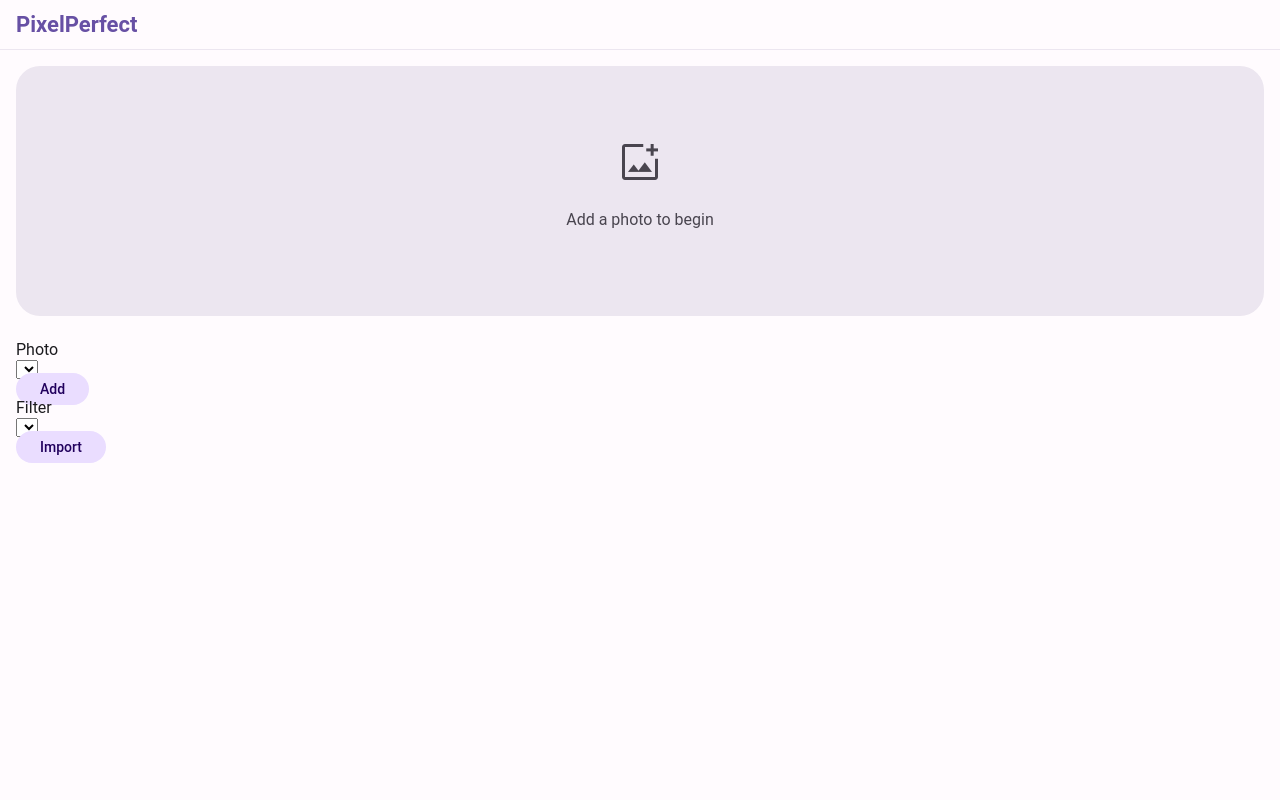
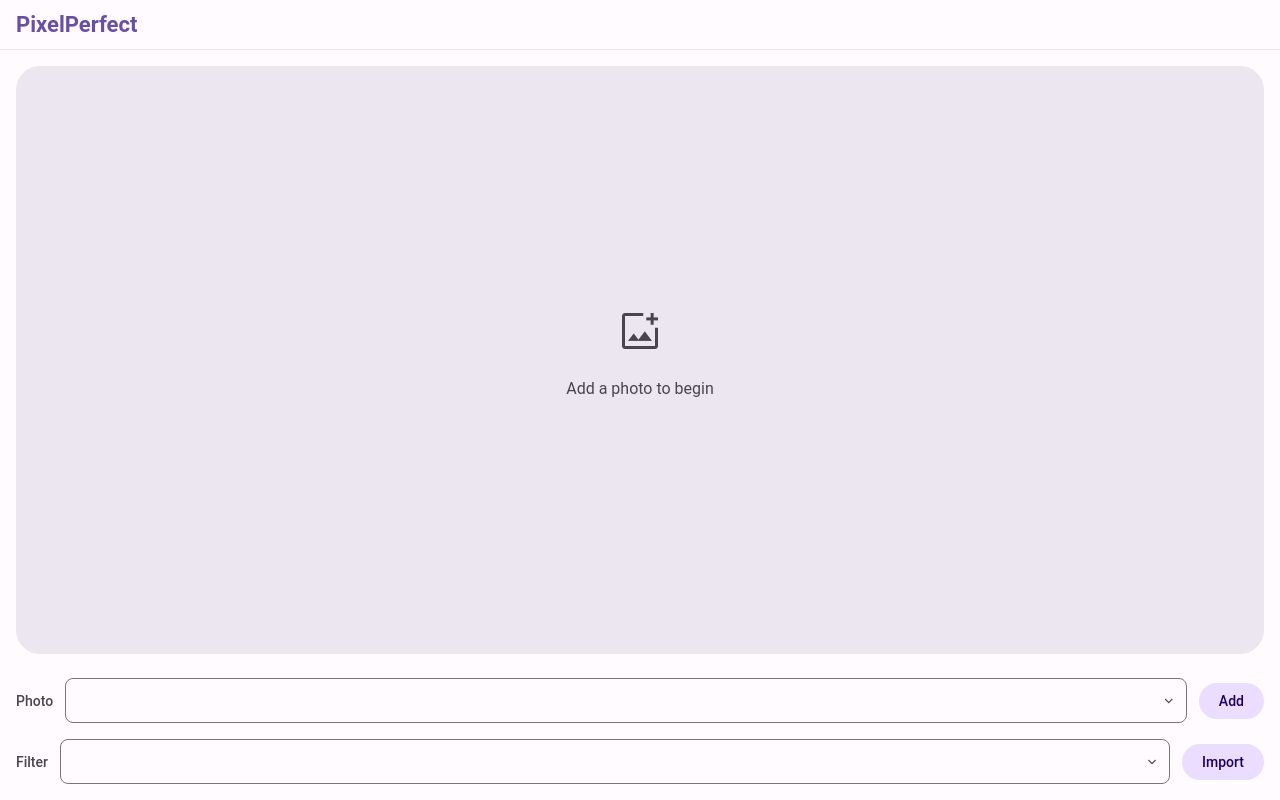
Before and after one commit to JesseOrSomething/Lutify, a plain HTML site: page index.html in a window 1280 px wide. Both pictures are taken after a click on the button "Continue to App". Drawn offline with nearby package versions, Linux system fonts and the light colour scheme; a web font is replaced by a local one.

Commit message:
Update style.css

```diff
--- a/style.css
+++ b/style.css
@@ -4,8 +4,6 @@
     --md-sys-color-on-primary: #FFFFFF;
     --md-sys-color-primary-container: #EADDFF;
     --md-sys-color-on-primary-container: #21005D;
-    --md-sys-color-secondary-container: #E8DEF8;
-    --md-sys-color-on-secondary-container: #1D192B;
     --md-sys-color-surface: #FFFBFE;
     --md-sys-color-on-surface: #1C1B1F;
     --md-sys-color-on-surface-variant: #49454F;
@@ -21,8 +19,6 @@
         --md-sys-color-on-primary: #381E72;
         --md-sys-color-primary-container: #4F378B;
         --md-sys-color-on-primary-container: #EADDFF;
-        --md-sys-color-secondary-container: #4A4458;
-        --md-sys-color-on-secondary-container: #E8DEF8;
         --md-sys-color-surface: #141218;
         --md-sys-color-on-surface: #E6E1E5;
         --md-sys-color-on-surface-variant: #CAC4D0;
@@ -47,33 +43,23 @@ body { margin: 0; font-family: var(--md-ref-typeface-brand); background-color: v
 #app { display: flex; flex-direction: column; height: 100vh; }
 .app-bar { display: flex; justify-content: space-between; align-items: center; padding: 12px 16px; background-color: var(--md-sys-color-surface); flex-shrink: 0; border-bottom: 1px solid var(--md-sys-color-surface-container-high); }
 .app-title { font-size: 22px; margin: 0; color: var(--md-sys-color-primary); }
-.main-content { padding: 16px; overflow-y: auto; flex-grow: 1; }
+.main-content { padding: 16px; overflow-y: auto; flex-grow: 1; display: flex; flex-direction: column; }
 
 /* Image Workspace */
-#image-workspace { width: 100%; margin-bottom: 24px; background-color: var(--md-sys-color-surface-container-high); border-radius: 24px; display: flex; justify-content: center; align-items: center; min-height: 250px; position: relative; overflow: hidden; }
-#canvas { max-width: 100%; max-height: 60vh; object-fit: contain; display: none; border-radius: 4px; }
+#image-workspace { width: 100%; flex-grow: 1; margin-bottom: 24px; background-color: var(--md-sys-color-surface-container-high); border-radius: 24px; display: flex; justify-content: center; align-items: center; position: relative; overflow: hidden; }
+#canvas { max-width: 100%; max-height: 100%; object-fit: contain; display: none; }
 #placeholder { display: flex; flex-direction: column; align-items: center; gap: 8px; color: var(--md-sys-color-on-surface-variant); }
 .placeholder-icon { font-size: 48px; }
 
-/* Simplified Galleries */
-.gallery-container { margin-bottom: 24px; }
-.gallery-header { display: flex; justify-content: space-between; align-items: center; margin-bottom: 16px; }
-.gallery-title { font-size: 18px; font-weight: 500; color: var(--md-sys-color-on-surface-variant); }
-.grid-gallery { display: grid; gap: 12px; grid-template-columns: repeat(auto-fill, minmax(64px, 1fr)); }
+/* --- Simplified Controls with Dropdowns --- */
+.controls-container { display: flex; flex-direction: column; gap: 16px; flex-shrink: 0; }
+.control-group { display: flex; align-items: center; gap: 12px; }
+.control-label { font-size: 14px; font-weight: 500; color: var(--md-sys-color-on-surface-variant); }
+.select-wrapper { flex-grow: 1; position: relative; }
+.control-select { width: 100%; padding: 12px; border-radius: 8px; border: 1px solid var(--md-sys-color-outline); background-color: var(--md-sys-color-surface); color: var(--md-sys-color-on-surface); font-family: var(--md-ref-typeface-brand); font-size: 16px; appearance: none; -webkit-appearance: none; }
+.select-wrapper::after { content: 'expand_more'; font-family: 'Material Symbols Outlined'; position: absolute; right: 10px; top: 50%; transform: translateY(-50%); pointer-events: none; color: var(--md-sys-color-on-surface-variant); }
 
-/* Smaller Image Previews */
-.thumbnail { width: 100%; padding-top: 100%; position: relative; border-radius: 12px; overflow: hidden; border: 3px solid transparent; cursor: pointer; transition: all 0.2s; background-color: var(--md-sys-color-surface-container-high); }
-.thumbnail img { position: absolute; top: 0; left: 0; width: 100%; height: 100%; object-fit: cover; }
-.thumbnail.selected { border-color: var(--md-sys-color-primary); }
-
-/* Centered LUT Text */
-.lut-chip { display: flex; align-items: center; justify-content: center; height: 64px; border-radius: 12px; background-color: var(--md-sys-color-secondary-container); color: var(--md-sys-color-on-secondary-container); font-weight: 500; font-size: 13px; text-align: center; cursor: pointer; border: 3px solid transparent; transition: all 0.2s; padding: 4px; }
-.lut-chip.selected { border-color: var(--md-sys-color-primary); }
-
-/* Simplified Buttons */
-.action-button { background-color: var(--md-sys-color-primary-container); color: var(--md-sys-color-on-primary-container); border: none; border-radius: 20px; padding: 8px 24px; font-family: var(--md-ref-typeface-brand); font-size: 14px; font-weight: 500; cursor: pointer; transition: background-color 0.2s; }
-.action-button:hover { background-color: var(--md-sys-color-primary); color: var(--md-sys-color-on-primary); }
+/* Buttons */
+.action-button { background-color: var(--md-sys-color-primary-container); color: var(--md-sys-color-on-primary-container); border: none; border-radius: 20px; padding: 10px 20px; font-family: var(--md-ref-typeface-brand); font-size: 14px; font-weight: 500; cursor: pointer; transition: background-color 0.2s; }
 .action-button.large { padding: 12px 32px; font-size: 16px; }
-
 .icon-button { background: none; border: none; border-radius: 50%; width: 40px; height: 40px; display: none; align-items: center; justify-content: center; cursor: pointer; color: var(--md-sys-color-on-surface-variant); }
-.icon-button:hover { background-color: var(--md-sys-color-surface-container-high); }
```
